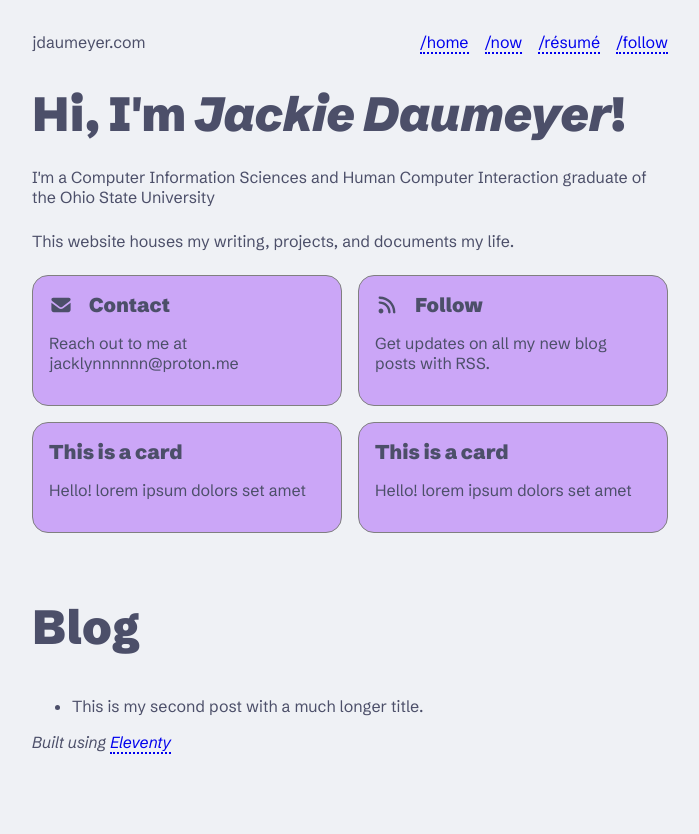
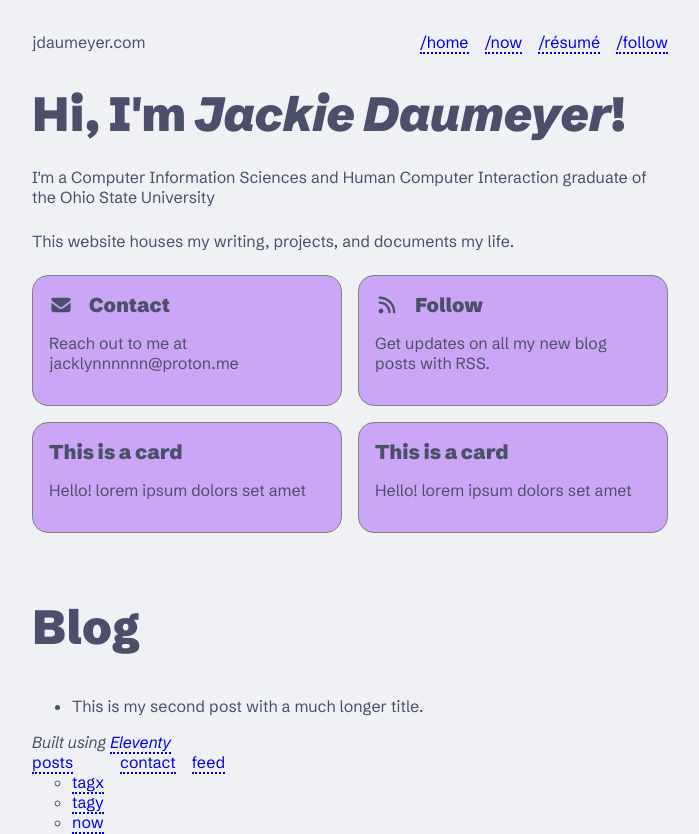
Before and after one commit to jdaumeyer/jdaumeyer.com, an Eleventy site: page index.njk in a window 1280 px wide. Shown: the whole page, without its empty margins (290-989 px from the left). Before the commit the page ends 800 px from the top, so only its background shows below. Built offline with nearby package versions, Linux system fonts and the light colour scheme; Eleventy itself is replaced by a stand-in of ours; files that its build step writes are made by us from their sources.

Commit message:
templated out footer

```diff
--- a/_includes/footer.njk
+++ b/_includes/footer.njk
@@ -1,3 +1,17 @@
 <footer>
     <em>Built using <a href="https://www.11ty.dev/">{{ eleventy.generator }}</a></em>
+    <nav>
+        <ul>
+            <li>
+                <a href="/posts">posts</a>
+                <ul>
+                    <li><a href="/tagsx"> tagx </a></li>
+                    <li><a href="/tagsy"> tagy </a></li>
+                    <li><a href="/now"> now </a></li>
+                </ul>
+            </li>
+            <li><a href="/contact"> contact </a></li>
+            <li><a href="/feed"> feed </a></li>
+        </ul>
+    </nav>
 </footer>
--- a/_includes/layouts/base.njk
+++ b/_includes/layouts/base.njk
@@ -12,12 +12,12 @@
 <body>
   <a href="#main" id="skip-link" class="visually-hidden">Skip to main content</a>
   <header>
-    <span> {{metadata.title}} </span>
+    <span> {{ metadata.title }} </span>
     <nav>
       <ul>
         <li><a href="/"> /home </a></li>
         <li><a href="/now"> /now </a></li>
-        <li><a href="/resume"> /résumé </a></li>
+        <li><a href="/contact#resume"> /résumé </a></li>
         <li><a href="/feed"> /follow </a></li>
       </ul>
     </nav>
```
